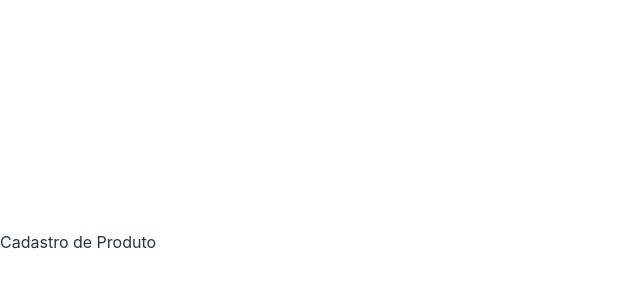
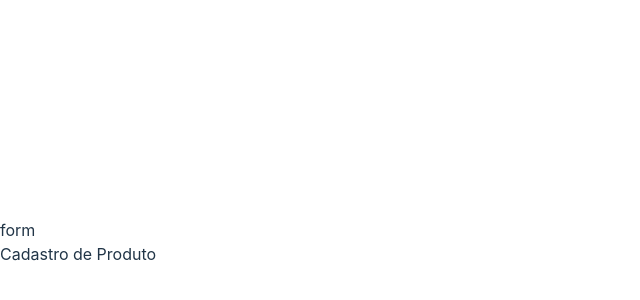
Before and after one commit to iasmim-pda/xi-doei-frontend, a React (Vite) app: page /cadastro-produto in a window 1280 px wide. Shown: the part 158-458 px from the top of the page, without its empty margins (0-640 px from the left). Built offline with nearby package versions, Linux system fonts and the light colour scheme.

Commit message:
feat: adding form component

```diff
--- /dev/null
+++ b/src/components/Form-register/form-register.jsx
@@ -0,0 +1,6 @@
+
+export const Form = () => {
+    return (
+        <div>form</div>
+    )
+}
--- a/src/pages/register-product/Register-product.jsx
+++ b/src/pages/register-product/Register-product.jsx
@@ -1,8 +1,12 @@
+import { Form } from "../../components/Form-register/form-register.jsx";
 
-function RegisterProduct(){
-    return (
-    <div>Cadastro de Produto</div>
-)
+function RegisterProduct() {
+  return (
+    <>
+      <Form />
+      <div>Cadastro de Produto</div>
+    </>
+  );
 }
 
 export default RegisterProduct;
```
Also changed, not shown: src/components/Form-register/form.module.css (added).
